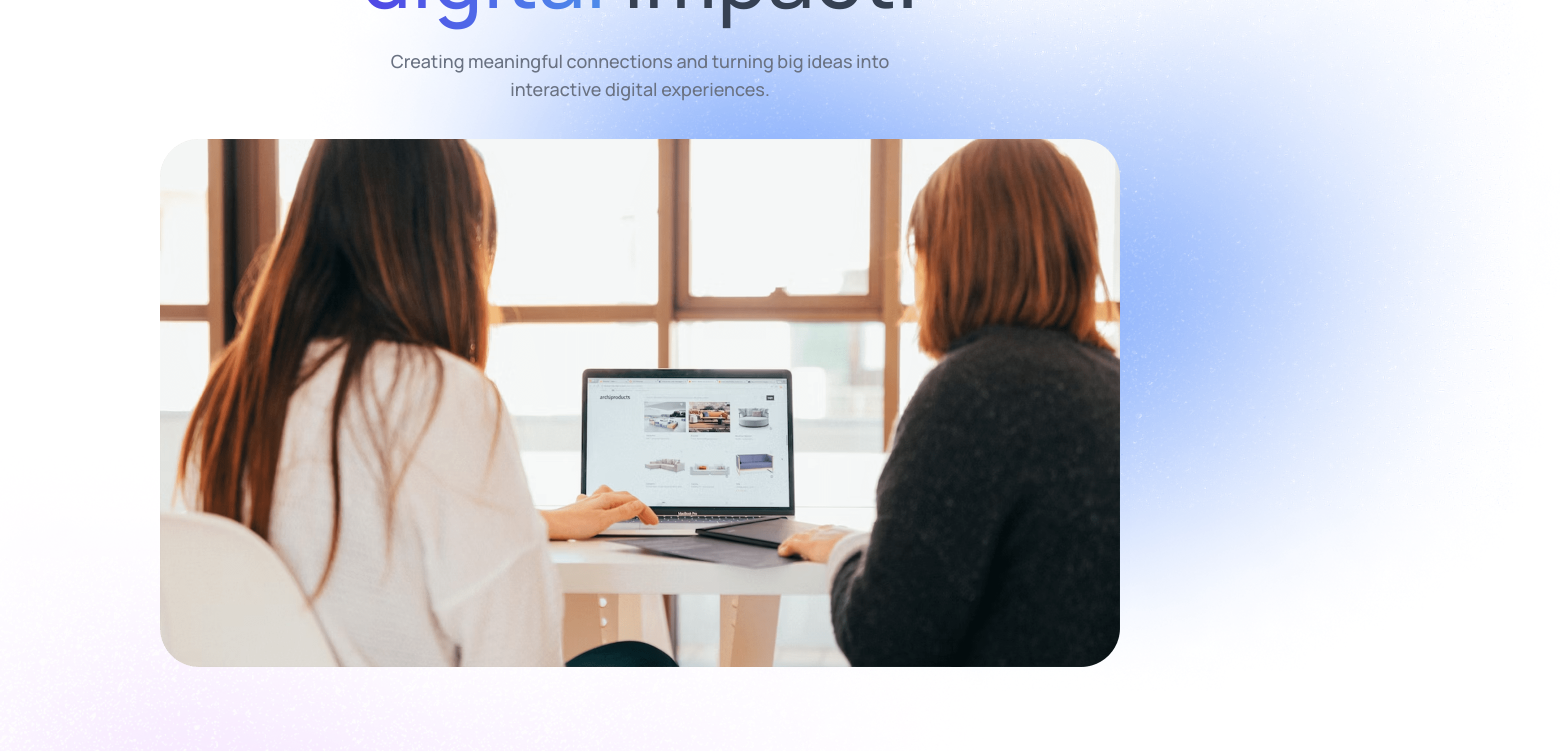
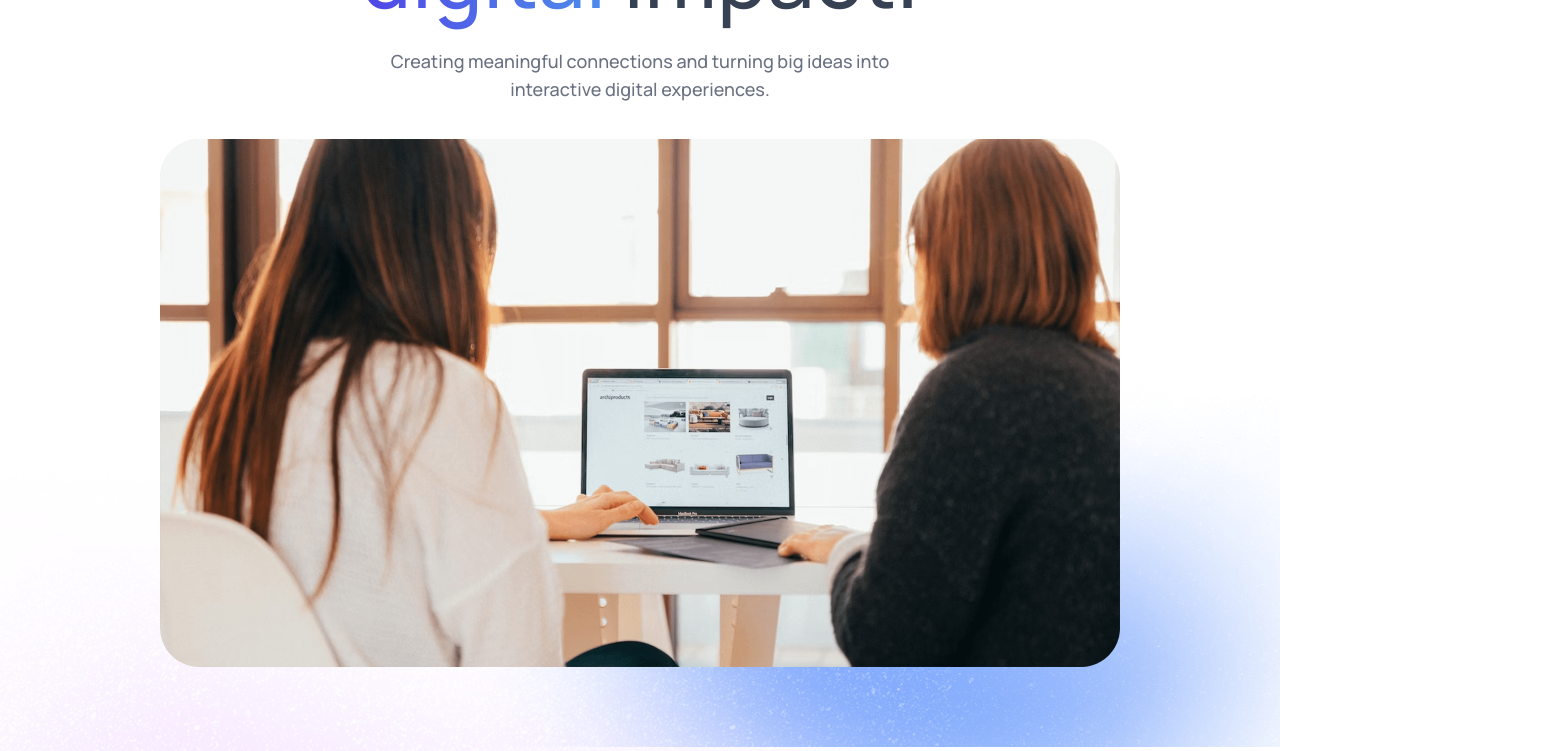
Before and after one commit to Prateek-ind/agency-ai-react, a React (Vite) app: page / in a window 1280 px wide. Shown: the part 380-1131 px from the top of the page, 1560 px wide, since content can reach past the window. Built offline with nearby package versions, Linux system fonts and the light colour scheme.

Commit message:
animate hero section

```diff
--- a/src/components/Hero.jsx
+++ b/src/components/Hero.jsx
@@ -1,4 +1,5 @@
 import assets from "../assets/assets";
+import { motion } from "motion/react";
 
 assets;
 
@@ -11,14 +12,22 @@ const Hero = () => {
     dark:text-white
     "
     >
-      <div
+      <motion.div
+        initial={{ opacity: 0, y: 20 }}
+        whileInView={{ opacity: 1, y: 0 }}
+        transition={{ duration: 0.5, delay: 0.7 }}
+        viewport={{ once: true }}
         className="inline-flex items-center gap-2 p-1.5 pr-4
        border border-gray-300 rounded-full"
       >
         <img src={assets.group_profile} className="w-20" alt="" />
         <p className="text-xs font-medium">Trusted by 10k+ people</p>
-      </div>
-      <h1
+      </motion.div>
+      <motion.h1
+        initial={{ opacity: 0, y: 40 }}
+        whileInView={{ opacity: 1, y: 0 }}
+        transition={{ duration: 0.6, delay: 0.8 }}
+        viewport={{ once: true }}
         className="text-4xl sm:text-5xl md:text-6xl xl:text-[84px]
       font-medium xl:leading-[95px] max-w-5xl
       "
@@ -31,17 +40,27 @@ const Hero = () => {
           digital
         </span>{" "}
         impact.
-      </h1>
-      <p
+      </motion.h1>
+      <motion.p
+        initial={{ opacity: 0, y: 30 }}
+        whileInView={{ opacity: 1, y: 0 }}
+        transition={{ duration: 0.5, delay: 1 }}
+        viewport={{ once: true }}
         className="text-sm sm:text-lg font-medium text-gray-500
       dark:text-white/75 max-w-4/5 sm:max-w-lg pb-3
       "
       >
         Creating meaningful connections and turning big ideas into interactive
         digital experiences.
-      </p>
+      </motion.p>
 
-      <div>
+      <motion.div
+        initial={{ opacity: 0, scale: 0.9 }}
+        whileInView={{ opacity: 1, scale: 1 }}
+        transition={{ duration: 0.6, delay: 2 }}
+        viewport={{ once: true }}
+        className="relative"
+      >
         <img src={assets.hero_img} alt="" className="w-full max-w-5xl" />
         <img
           src={assets.bgImage1}
@@ -50,7 +69,7 @@ const Hero = () => {
          -z-1 dark:hidden
         "
         />
-      </div>
+      </motion.div>
     </div>
   );
 };
```
